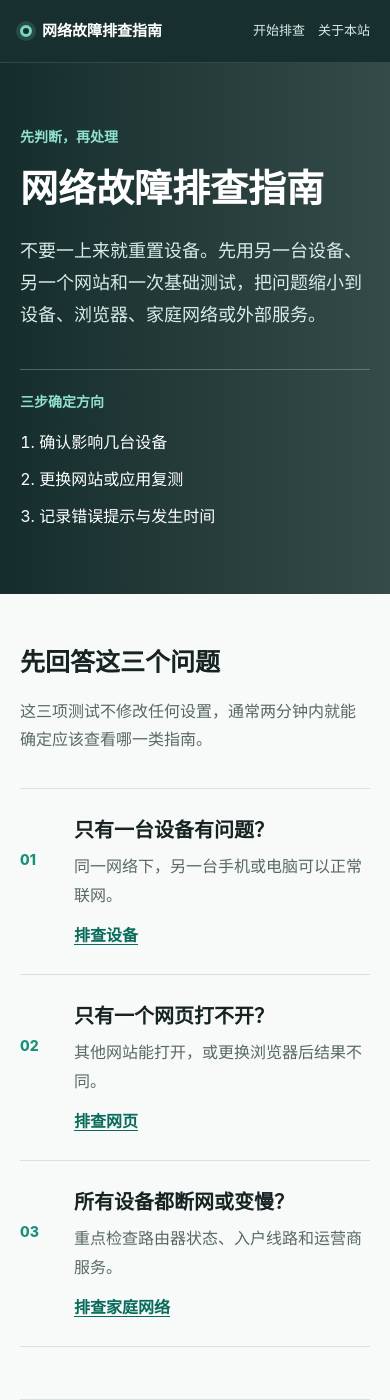
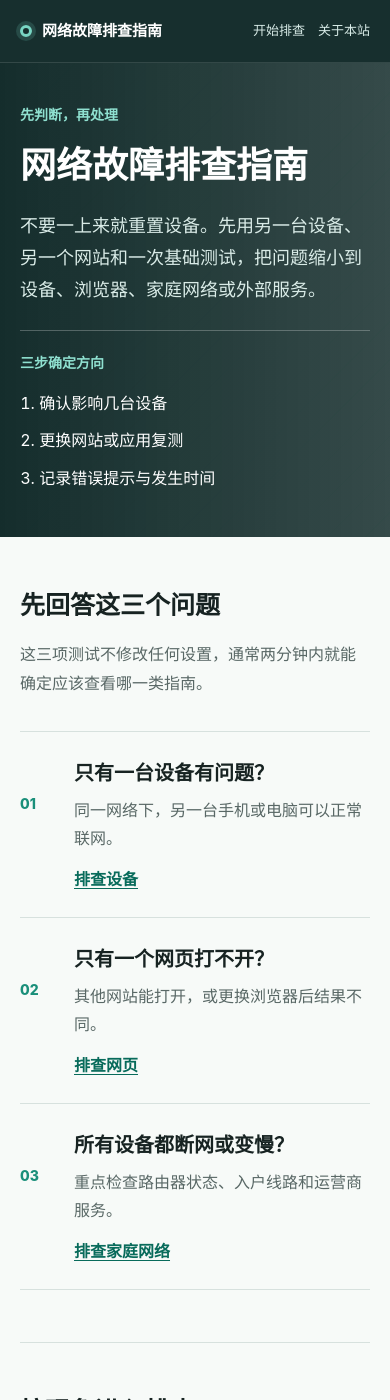
Before and after one commit to woshiprog/network-troubleshooting-guide, a Jekyll site: the page built from index.md, in a window 390 px wide and 1400 px high. Built offline with Jekyll 4.4.1, drawn with Linux system fonts in a browser that asks for light colours.

Commit message:
Optimize mobile hero spacing

```diff
--- a/assets/css/style.css
+++ b/assets/css/style.css
@@ -226,23 +226,87 @@ pre code { padding: 0; color: inherit; background: transparent; }
 }
 
 @media (max-width: 760px) {
-  body { font-size: 16px; }
-  .header-inner { min-height: 62px; }
-  .brand span:last-child { font-size: 15px; }
-  .site-nav { gap: 13px; }
-  .site-nav a { font-size: 13px; }
-  .site-nav a:nth-child(2) { display: none; }
-  .hero-inner { min-height: auto; padding: 62px 0 54px; grid-template-columns: 1fr; gap: 38px; }
-  .hero h1 { font-size: 38px; }
-  .hero-lead { font-size: 18px; }
-  .signal-panel { padding: 20px 0 0; border-left: 0; border-top: 1px solid rgba(255,255,255,0.25); }
-  h1 { font-size: 34px; }
-  h2 { font-size: 25px; }
-  .section { padding: 52px 0; }
-  .article-page { padding: 50px 0 64px; }
-  .triage-list li { grid-template-columns: 42px minmax(0, 1fr); gap: 12px; }
-  .triage-list a { grid-column: 2; }
-  .guide-grid { grid-template-columns: 1fr; }
-  .guide-link { min-height: 0; }
-  .site-footer { flex-direction: column; padding-bottom: 38px; }
+  body {
+    font-size: 16px;
+  }
+
+  .header-inner {
+    min-height: 62px;
+  }
+
+  .brand span:last-child {
+    font-size: 15px;
+  }
+
+  .site-nav {
+    gap: 13px;
+  }
+
+  .site-nav a {
+    font-size: 13px;
+  }
+
+  .site-nav a:nth-child(2) {
+    display: none;
+  }
+
+  .hero-inner {
+    min-height: 0;
+    padding: 40px 0 36px;
+    grid-template-columns: 1fr;
+    gap: 24px;
+    align-items: start;
+  }
+
+  .hero h1 {
+    font-size: 36px;
+  }
+
+  .hero-lead {
+    font-size: 18px;
+  }
+
+  .signal-panel {
+    padding: 20px 0 0;
+    border-left: 0;
+    border-top: 1px solid rgba(255, 255, 255, 0.25);
+  }
+
+  h1 {
+    font-size: 34px;
+  }
+
+  h2 {
+    font-size: 25px;
+  }
+
+  .section {
+    padding: 52px 0;
+  }
+
+  .article-page {
+    padding: 50px 0 64px;
+  }
+
+  .triage-list li {
+    grid-template-columns: 42px minmax(0, 1fr);
+    gap: 12px;
+  }
+
+  .triage-list a {
+    grid-column: 2;
+  }
+
+  .guide-grid {
+    grid-template-columns: 1fr;
+  }
+
+  .guide-link {
+    min-height: 0;
+  }
+
+  .site-footer {
+    flex-direction: column;
+    padding-bottom: 38px;
+  }
 }
```
